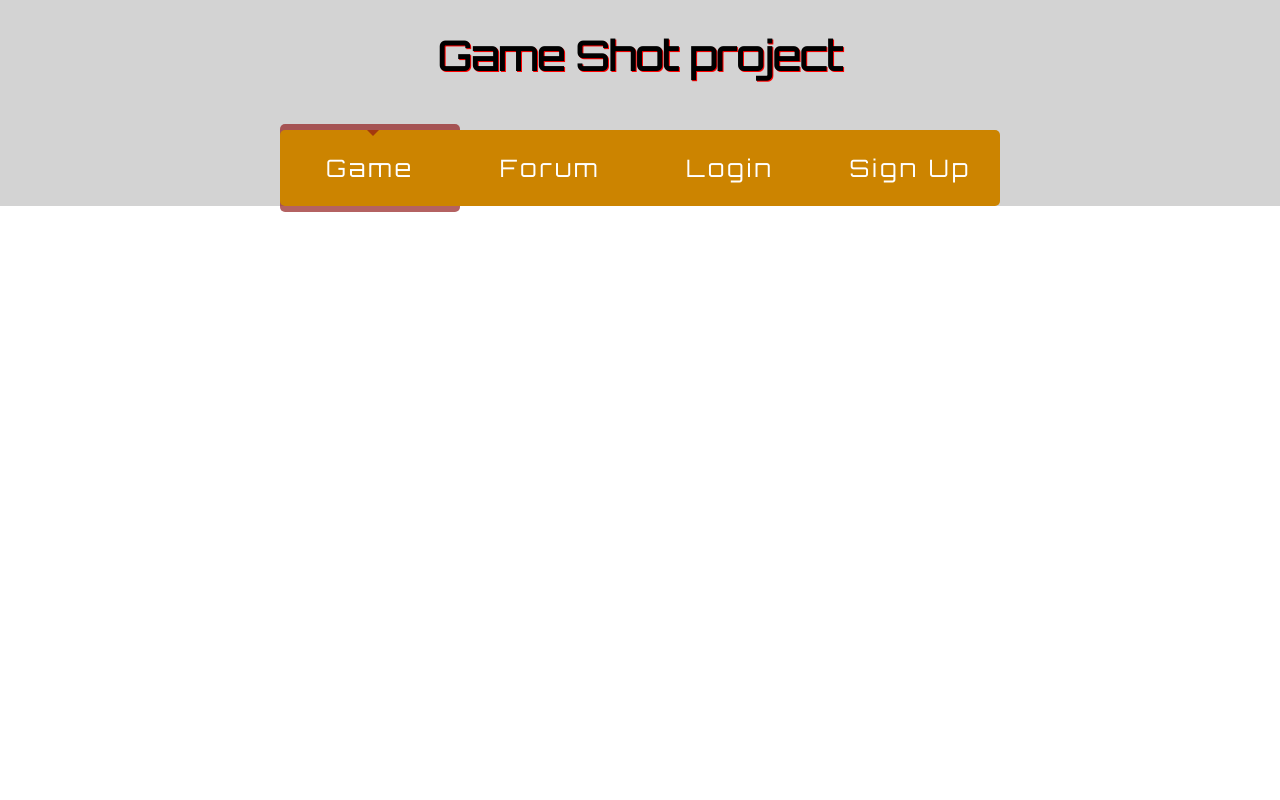
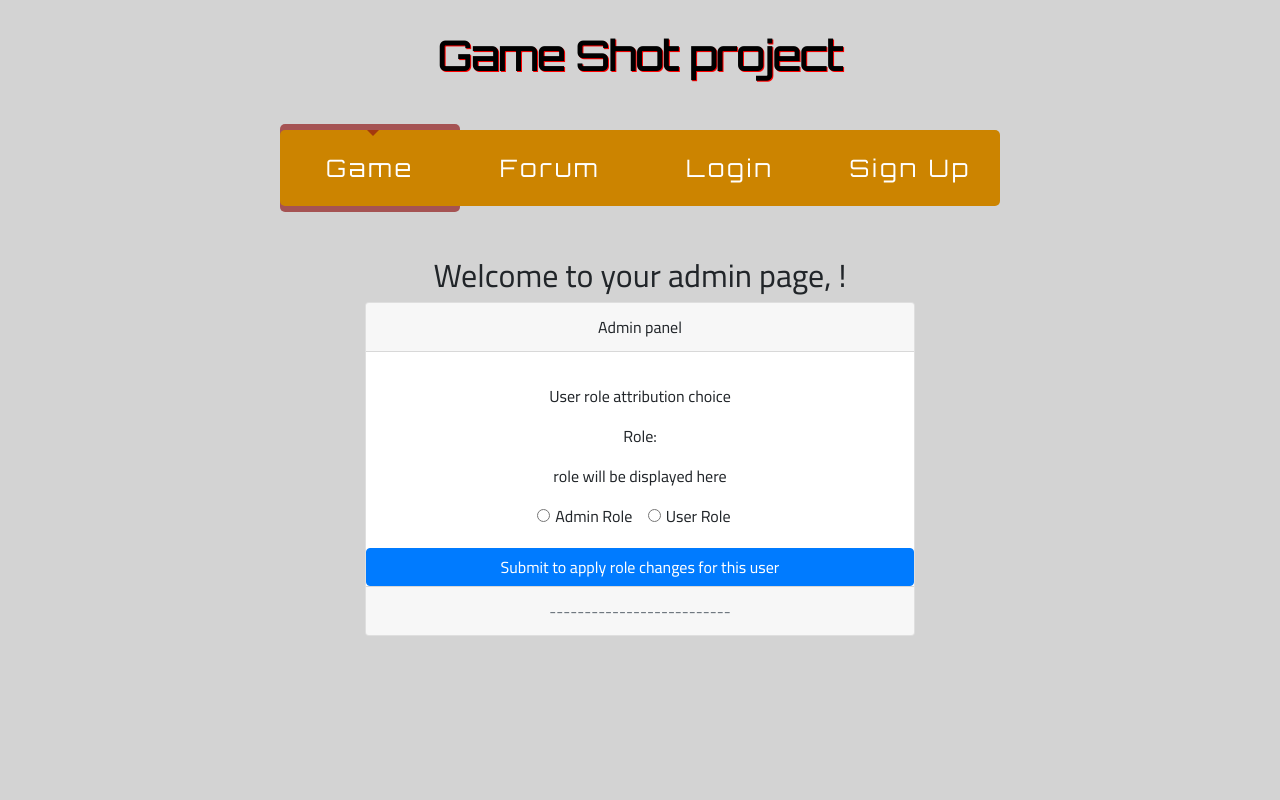
Before and after one commit to gameshot/gameshot.fun, a Symfony app: template templates/User/Admin.html.twig in a window 1280 px wide. Run offline with Twig, Linux system fonts and the light colour scheme; the template is opened without the code that fills it, so the values that code supplies are empty; some libraries are stand-ins or nearby versions.

Commit message:
admin, user and role pages and controllers

```diff
--- /dev/null
+++ b/public/css/AdminNavbar.css
@@ -0,0 +1,3 @@
+body {
+    background-color: #5eb5e0;
+}
--- a/public/css/admin.css
+++ b/public/css/admin.css
@@ -0,0 +1,19 @@
+
+body {
+    height: 100vh;
+}
+
+h2 {
+    text-align: center;
+    font-family: 'Cairo', sans-serif;
+}
+.card {
+    align-content: center;
+    margin: auto;
+    width: 550px;
+    font-family: 'cairo', sans-serif;
+}
+
+button {
+    align-content: center;
+}
--- /dev/null
+++ b/public/css/role.css
@@ -0,0 +1,4 @@
+body {
+    height: 100vh;
+    background-color: #4f805d;
+}
--- a/templates/User/Admin.html.twig
+++ b/templates/User/Admin.html.twig
@@ -5,20 +5,35 @@
 {% endblock %}
 
 {% block body %}
+    <h2>Welcome to your admin page, !</h2>
 
 
 
+        <div class="card text-center">
+            <div class="card-header">Admin panel </div>
+            <div class="card-body">
+                <h5 class="card-title"></h5>
+                <p class="card-text">User role attribution choice  </p>
+                <article class="profileInfo">
 
+                    <p id="profile-role" class="profile-name-card">Role:</p>
+                    <p id="profile-role" class="profile-name-card">role will be displayed here</p>
 
-
-
-
-
-
-
-
-
-
+                </article>
+                <div class="form-check-inline">
+                    <label class="form-check-label">
+                        <input type="radio" class="form-check-input" name="optradio" value="ROLE_ADMIN">Admin Role
+                    </label>
+                </div>
+                <div class="form-check-inline">
+                    <label class="form-check-label">
+                        <input type="radio" class="form-check-input" name="optradio" value="ROLE_USER">User Role
+                    </label>
+                </div>
+            </div>
+            <button type="submit"  class="btn btn-primary">Submit to apply role changes for this user </button>
+            <div class="card-footer text-muted"> -------------------------- </div>
+        </div>
 
 
 
```
Also changed, not shown: src/Controller/RoleController.php (added, +20 -0 lines), templates/User/AdminNav.html.twig (added, +27 -0 lines), templates/User/Role.html.twig (added, +24 -0 lines).
